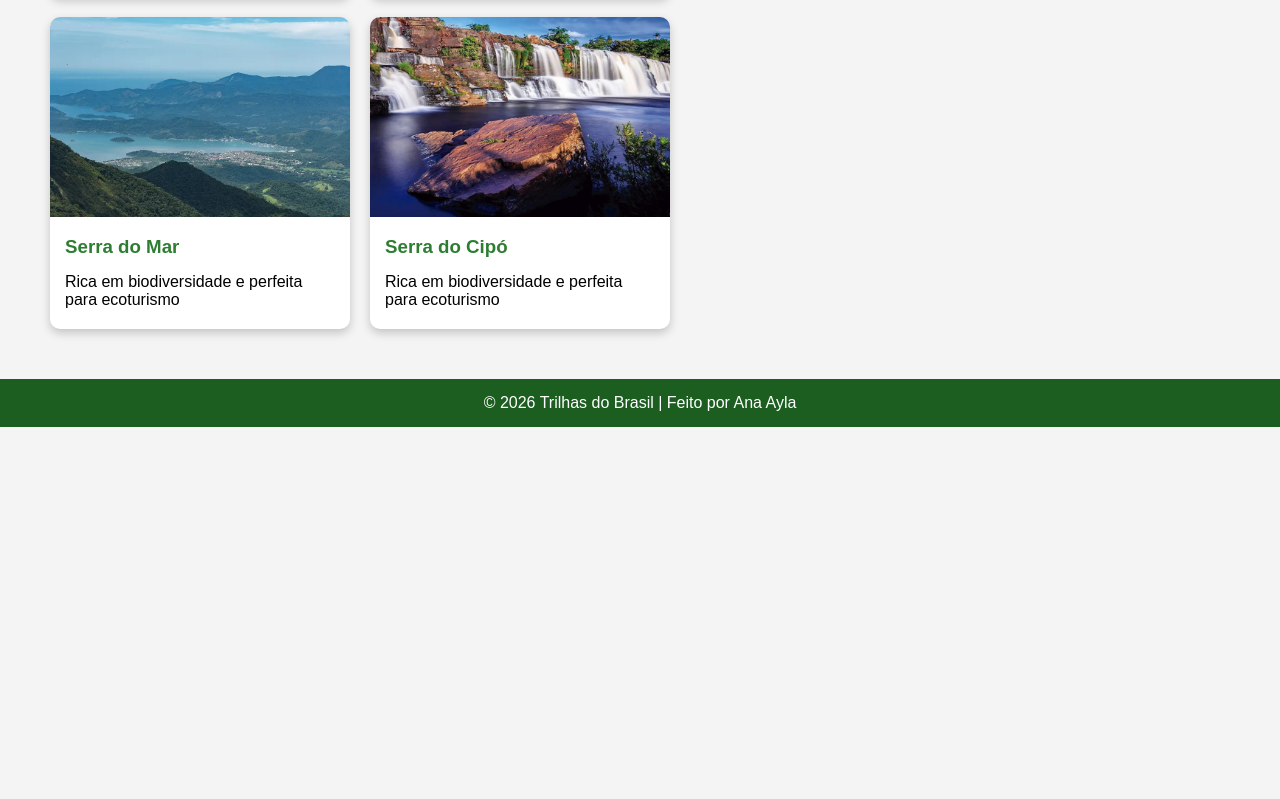
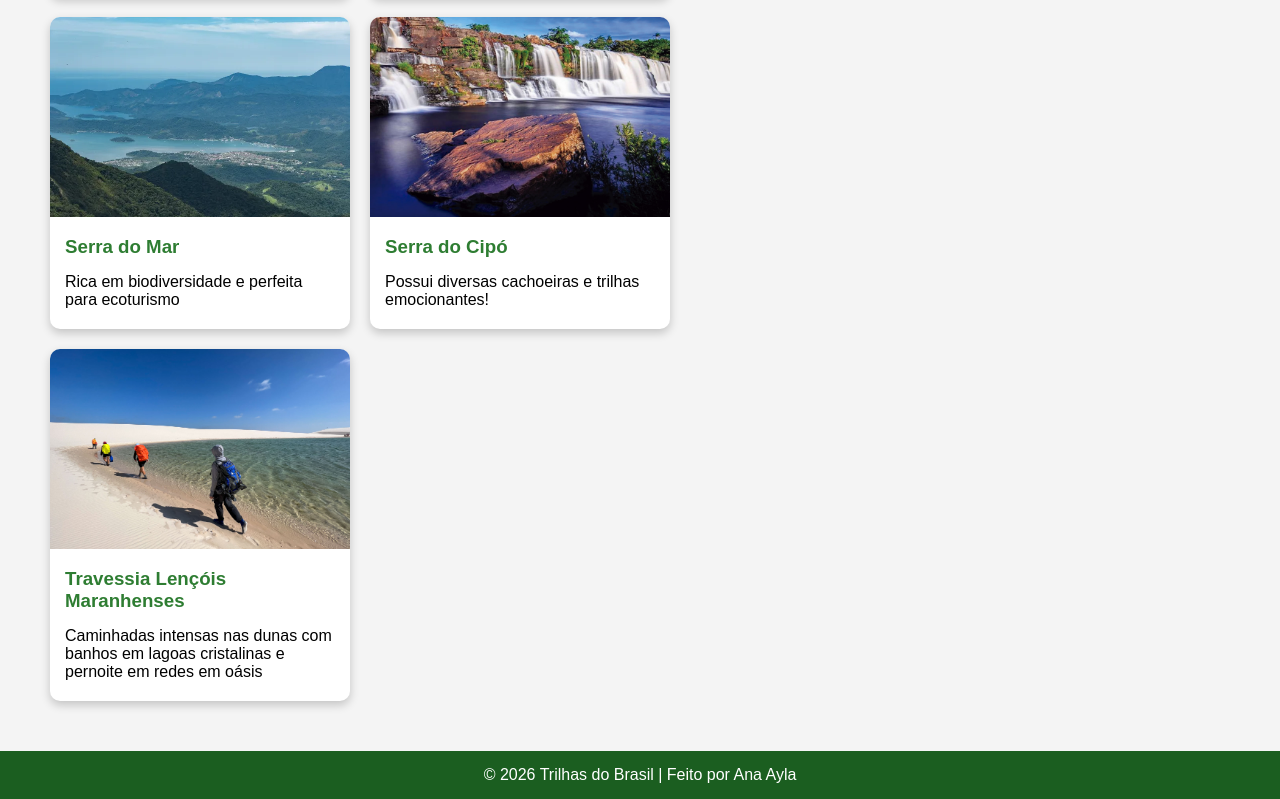
Before and after one commit to PucMinasComputacao/tarefa-iv-anaayla-bot, a plain HTML site: page index.html in a window 1280 px wide. Shown: the part 1163-1962 px from the top of the page. Before the commit the page ends 1590 px from the top, so only its background shows below. Drawn offline with Linux system fonts and the light colour scheme.

Commit message:
Adicionei outra trilha.

```diff
--- a/index.html
+++ b/index.html
@@ -72,7 +72,13 @@
             <div class="card">
                 <img src="imagem.serradocipo.jpg" alt="Serra do Cipó">
                 <h3>Serra do Cipó</h3>
-                <p>Rica em biodiversidade e perfeita para ecoturismo</p>
+                <p>Possui diversas cachoeiras e trilhas emocionantes!</p>
+            </div>
+
+            <div class="card">
+                <img src="imagem.travessialençóis.jpg" alt="Travessia Lençóis Maranhenses ">
+                <h3>Travessia Lençóis Maranhenses</h3>
+                <P>Caminhadas intensas nas dunas com banhos em lagoas cristalinas e pernoite em redes em oásis </P>
             </div>
 
         </div>
```
Also changed, not shown: imagem.travessialençóis.jpg (added).
